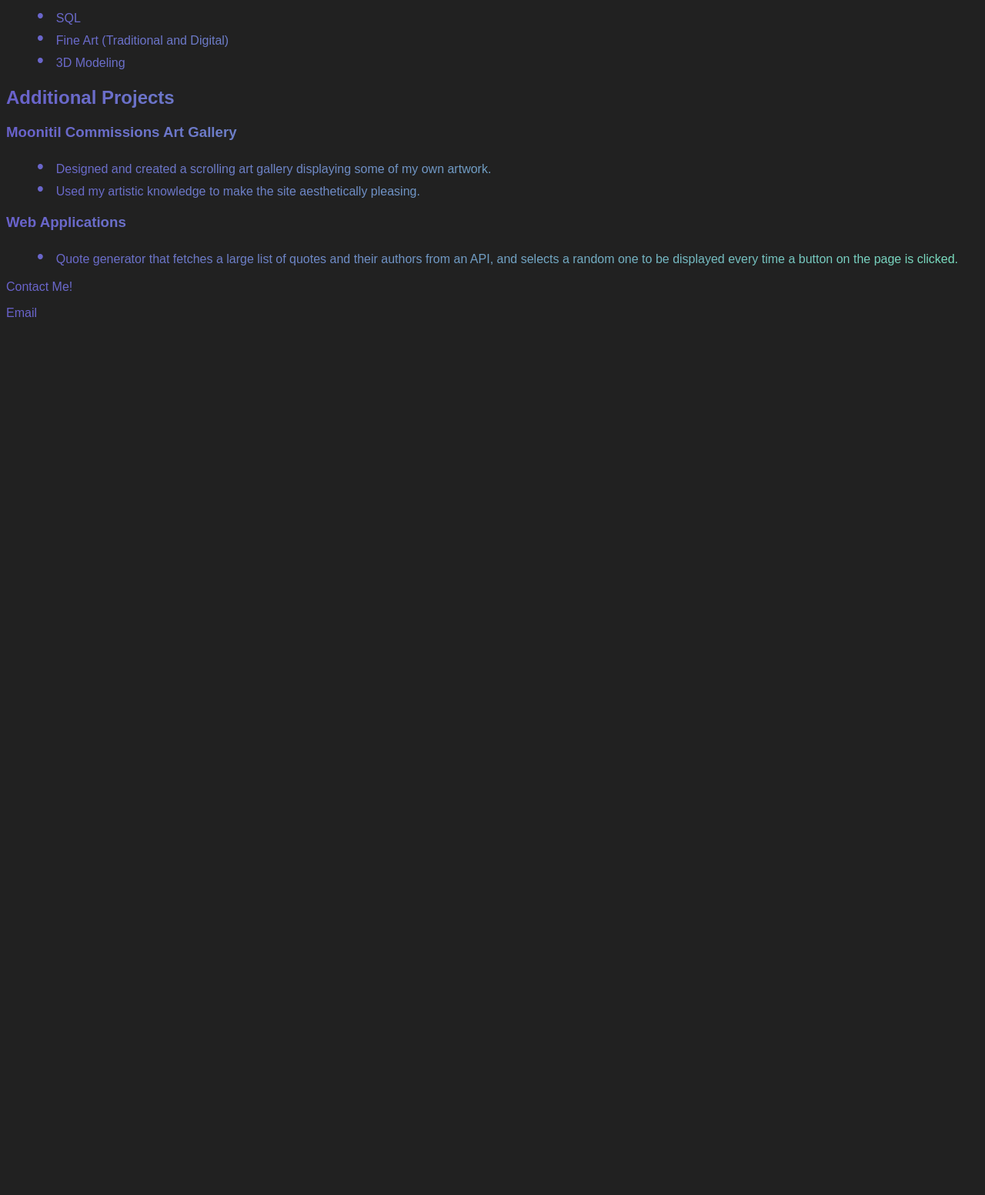
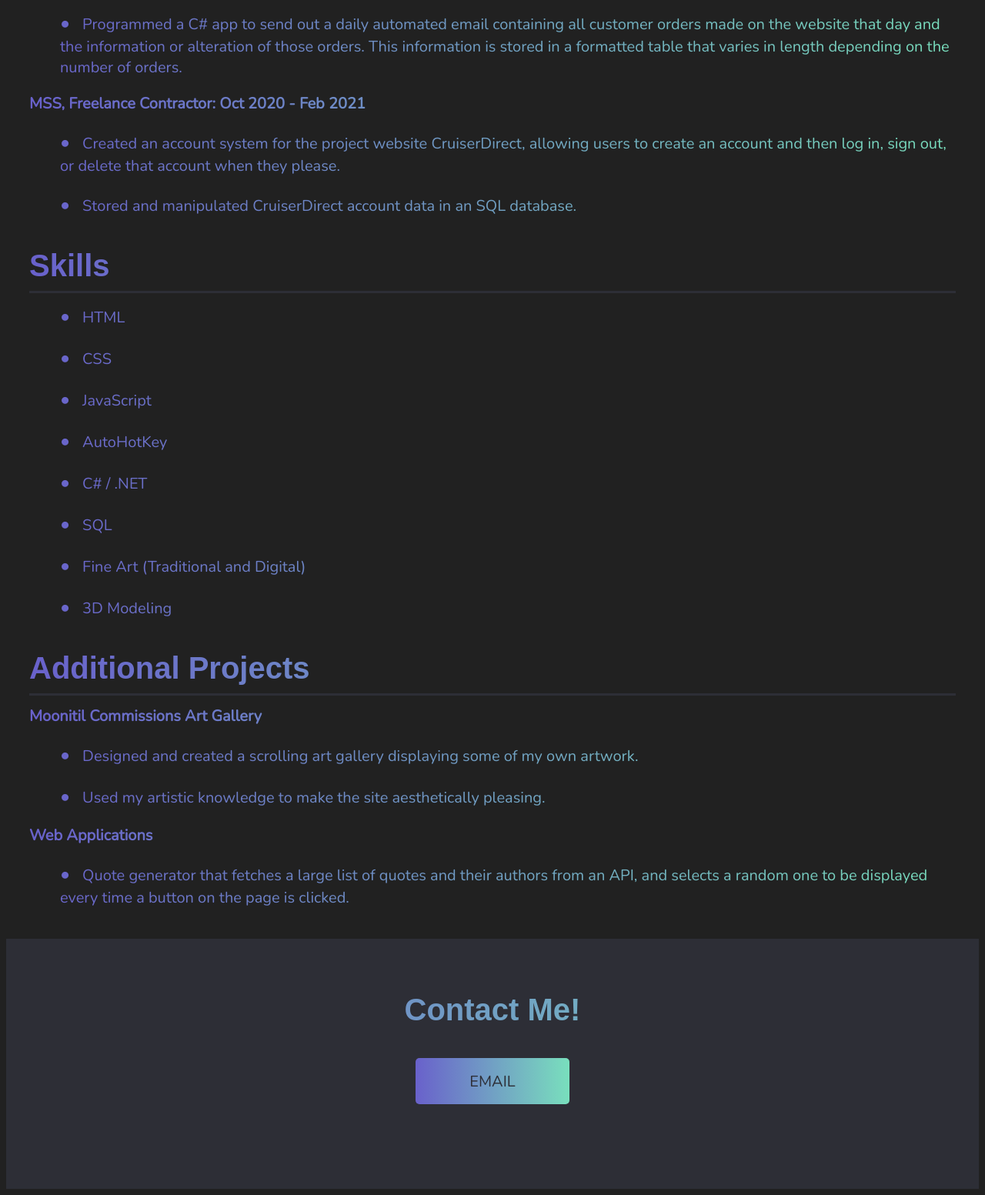
Before and after one commit to moonitil/moonitil.com, a plain HTML site: page resume.html in a window 1280 px wide. Shown: the part 1046-2599 px from the top of the page at 77% size. Before the commit the page ends 1470 px from the top, so only its background shows below. Drawn offline with nearby package versions, Linux system fonts and the light colour scheme; a web font is replaced by a local one.

Commit message:
Styled resume page.

```diff
--- a/resume.html
+++ b/resume.html
@@ -9,25 +9,25 @@
     </head>
     <body>
         <header>
-            <section>
-                <h1>Katherine Marranca</h1>
+            <section class="personal-info">
+                <h1 class="centered-header">Katherine M. Marranca</h1>
                 <p>(Address) | (912) 231-7413 | kmmarran@gmail.com</p>
             </section>
 
             <section>
-                <h2>Objective</h2>
+                <h2 class="header">Objective</h2>
                 <p>I am currently seeking any remote positions where I can design and program websites.</p>
             </section>
 
             <section>
-                <h2>Summary</h2>
+                <h2 class="header">Summary</h2>
                 <p>I am a motivated, independent, and quick-learning Software Developer with a few years of freelance experience in programming, troubleshooting, and data management and manipulation.</p>
             </section>
         </header>
 
         <article>
             <section>
-                <h2>Education</h2>
+                <h2 class="header">Education</h2>
                 <h3>Wake Technical Community College: June 2022 - Current</h3>
                 <p>Web Programmer Using HTML5, CSS & JavaScript</p>
                 <h3>Whitmore School: Sep 2018 - Feb 2022</h3>
@@ -35,7 +35,7 @@
             </section>
 
             <section>
-                <h2>Experience</h2>
+                <h2 class="header">Experience</h2>
                 <h3>RMM Solutions, Freelance Contractor: Dec 2019 - Feb 2022</h3>
                 <ul>
                     <li>Created a JavaScript web app to pull specific values from a JSON object API and display them in a dynamically generated table.</li>
@@ -53,7 +53,7 @@
 
         <aside>
             <section>
-                <h2>Skills</h2>
+                <h2 class="header">Skills</h2>
                 <ul>
                     <li>HTML</li>
                     <li>CSS</li>
@@ -67,7 +67,7 @@
             </section>
 
             <section>
-                <h2>Additional Projects</h2>
+                <h2 class="header">Additional Projects</h2>
                 <h3>Moonitil Commissions Art Gallery</h3>
                 <ul>
                     <li>Designed and created a scrolling art gallery displaying some of my own artwork.</li>
@@ -81,8 +81,10 @@
         </aside>
 
         <footer>
-            <p>Contact Me!</p>
-            <a href="">Email</a>
+            <div class="footer-content">
+                <h2 class="centered-header">Contact Me!</h2>
+                <button class="email-form-btn">Email</button>
+            </div>
         </footer>
     </body>
 </html>
--- a/styles/main_style.css
+++ b/styles/main_style.css
@@ -1,7 +1,7 @@
 html {
     margin: 0;
     padding: 0;
-    background-color: rgb(33, 33, 33);
+    background-color: #212121;
 }
 
 body{
@@ -33,6 +33,10 @@ a{
     font-family: Arial, Helvetica, sans-serif;
 }
 
+.nav-link {
+    color: #212121;
+}
+
 .banner{
     font-size: 165px;
     background: -webkit-linear-gradient(left, #6961CB, #79dfbd);
--- a/styles/resume_style.css
+++ b/styles/resume_style.css
@@ -1,5 +1,13 @@
+/* Header Font */
+@import url('https://fonts.googleapis.com/css2?family=Edu+VIC+WA+NT+Beginner&display=swap');
+
+/* Text Font */
+@import url('https://fonts.googleapis.com/css2?family=Nunito:wght@300&display=swap');
+
 html {
     background-color: rgb(33, 33, 33);
+    margin: 0;
+    padding: 0;
 }
 
 :root{
@@ -9,14 +17,17 @@ html {
 }
 
 body{
-    font-family: Arial, Helvetica, sans-serif;
-    font-size: auto;
+    margin-top: 30px;
+}
+
+header, article, aside, .centered-header{
+    margin: 0px 30px 0px 30px;
     background: -webkit-linear-gradient(left, #6961CB, #79dfbd);
     -webkit-background-clip: text;
     -webkit-text-fill-color: transparent;
 }
 
-ul {
+ul{
     list-style: none;
 }
 
@@ -26,3 +37,48 @@ ul li::before{
     font-size: 25px;
     margin-right: 1rem;
 }
+
+h3, p, li{
+    font-family: 'Nunito', Arial, Helvetica, sans-serif;
+    font-size: 20px;
+    margin-top: -20px;
+    margin-bottom: 40px;
+}
+
+.personal-info{
+    text-align: center;
+    border-bottom: none;
+}
+
+.header{
+    font-family: 'Edu VIC WA NT Beginner', Arial, Helvetica, sans-serif;
+    font-size: 40px;
+    padding-bottom: 10px;
+    border-bottom: 3px solid #2d2e36;
+}
+
+.centered-header{
+    font-family: 'Edu VIC WA NT Beginner', Arial, Helvetica, sans-serif;
+    font-size: 40px;
+    padding-bottom: 20px;
+}
+
+footer{
+    background-color: #2d2e36;
+    text-align: center;
+    padding-top: 70px;
+    padding-bottom: 110px;
+}
+
+.email-form-btn{
+    color: #2d2e36;
+    background: -webkit-linear-gradient(left, #6961CB, #79dfbd);
+    width: 200px;
+    height: 60px;
+    border-radius: 5px;
+    border: none;
+    font-family: 'Nunito', Arial, Helvetica, sans-serif;
+    font-size: 20px;
+    text-transform: uppercase;
+    margin-top: 20px;
+}
```
Also changed, not shown: index.html (+2 -2 lines).
